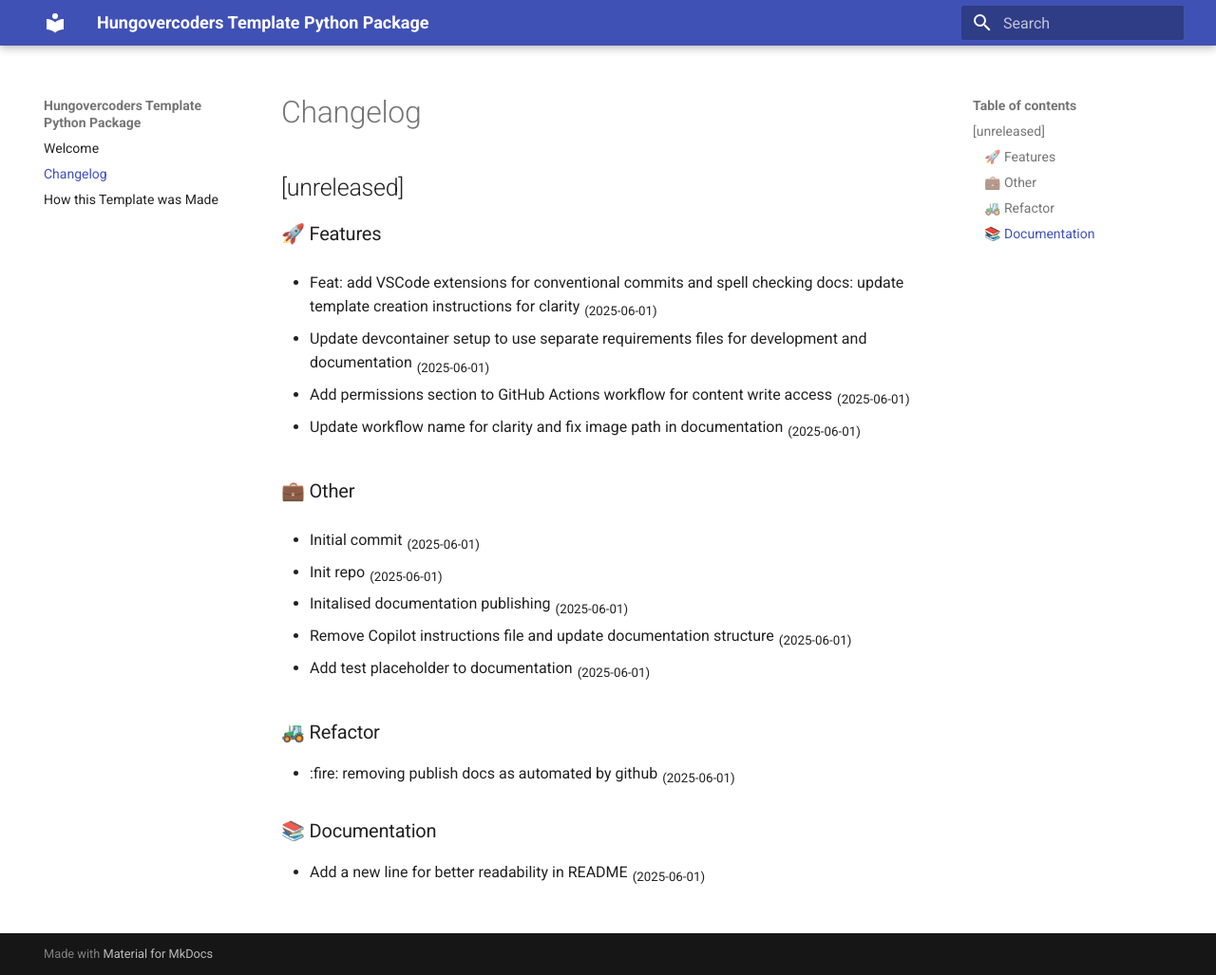
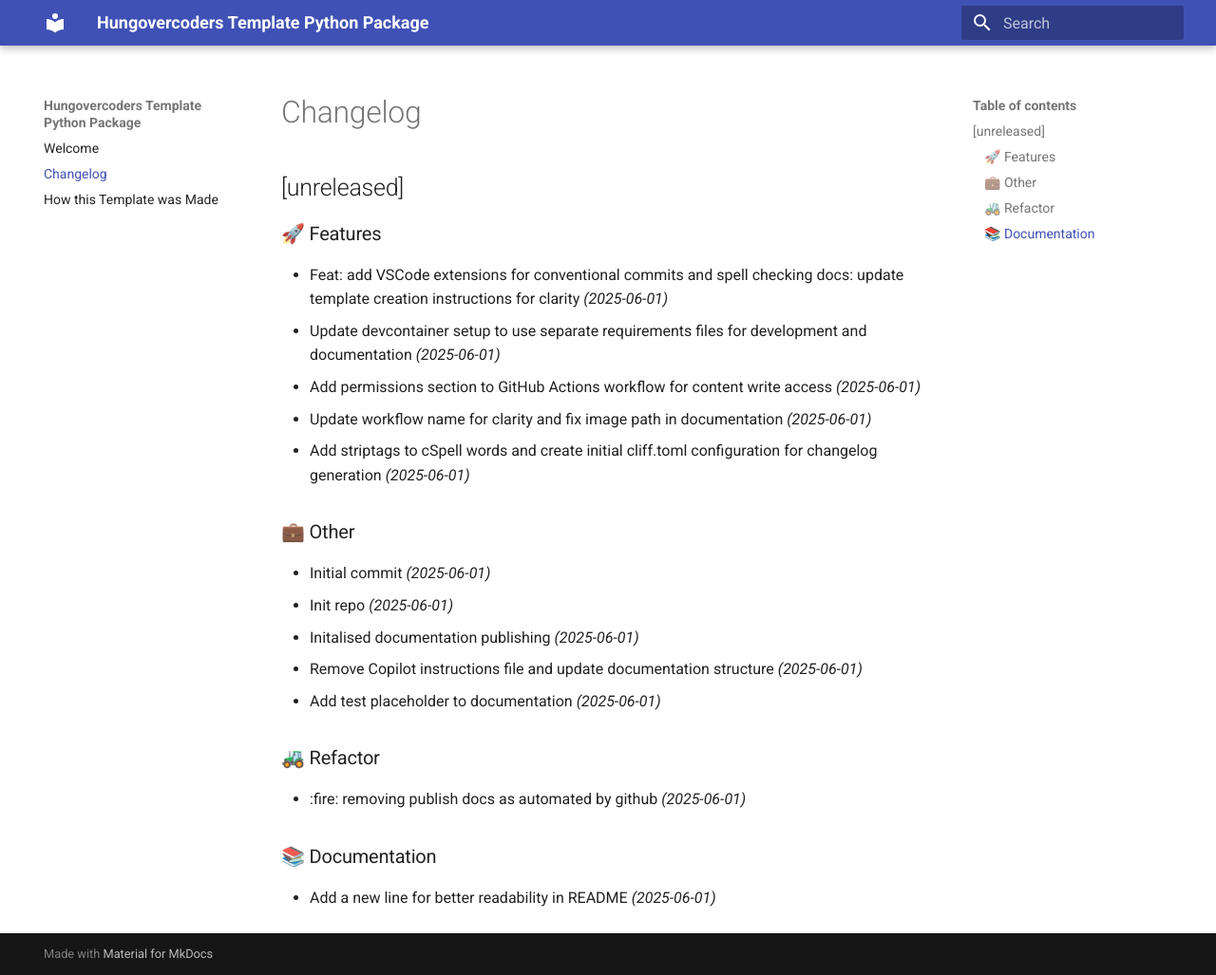
Before and after one commit to hungovercoders/template.python.package, an MkDocs documentation site: the page built from docs/changelog.md, in a window 1280 px wide and 1027 px high. Shown: the whole window at 95% size. Built offline with MkDocs 1.6.1 and Material for MkDocs 9.7.7, drawn with Linux system fonts in a browser that asks for light colours.

Commit message:
feat: update devcontainer and VSCode settings, enhance changelog configuration

```diff
--- a/docs/changelog.md
+++ b/docs/changelog.md
@@ -2,39 +2,28 @@
 
 ## [unreleased]
 
-
 ### 🚀 Features
 
 - Feat: add VSCode extensions for conventional commits and spell checking
-docs: update template creation instructions for clarity <sub>(2025-06-01)</sub>
-
-- Update devcontainer setup to use separate requirements files for development and documentation <sub>(2025-06-01)</sub>
-
-- Add permissions section to GitHub Actions workflow for content write access <sub>(2025-06-01)</sub>
-
-- Update workflow name for clarity and fix image path in documentation <sub>(2025-06-01)</sub>
-
+docs: update template creation instructions for clarity _(2025-06-01)_
+- Update devcontainer setup to use separate requirements files for development and documentation _(2025-06-01)_
+- Add permissions section to GitHub Actions workflow for content write access _(2025-06-01)_
+- Update workflow name for clarity and fix image path in documentation _(2025-06-01)_
+- Add striptags to cSpell words and create initial cliff.toml configuration for changelog generation _(2025-06-01)_
 
 ### 💼 Other
 
-- Initial commit <sub>(2025-06-01)</sub>
-
-- Init repo <sub>(2025-06-01)</sub>
-
-- Initalised documentation publishing <sub>(2025-06-01)</sub>
-
-- Remove Copilot instructions file and update documentation structure <sub>(2025-06-01)</sub>
-
-- Add test placeholder to documentation <sub>(2025-06-01)</sub>
-
+- Initial commit _(2025-06-01)_
+- Init repo _(2025-06-01)_
+- Initalised documentation publishing _(2025-06-01)_
+- Remove Copilot instructions file and update documentation structure _(2025-06-01)_
+- Add test placeholder to documentation _(2025-06-01)_
 
 ### 🚜 Refactor
 
-- :fire: removing publish docs as automated by github <sub>(2025-06-01)</sub>
-
+- :fire: removing publish docs as automated by github _(2025-06-01)_
 
 ### 📚 Documentation
 
-- Add a new line for better readability in README <sub>(2025-06-01)</sub>
-
+- Add a new line for better readability in README _(2025-06-01)_
 <!-- generated by git-cliff -->
```
Also changed, not shown: cliff.toml (+9 -35 lines), 1 other file.
